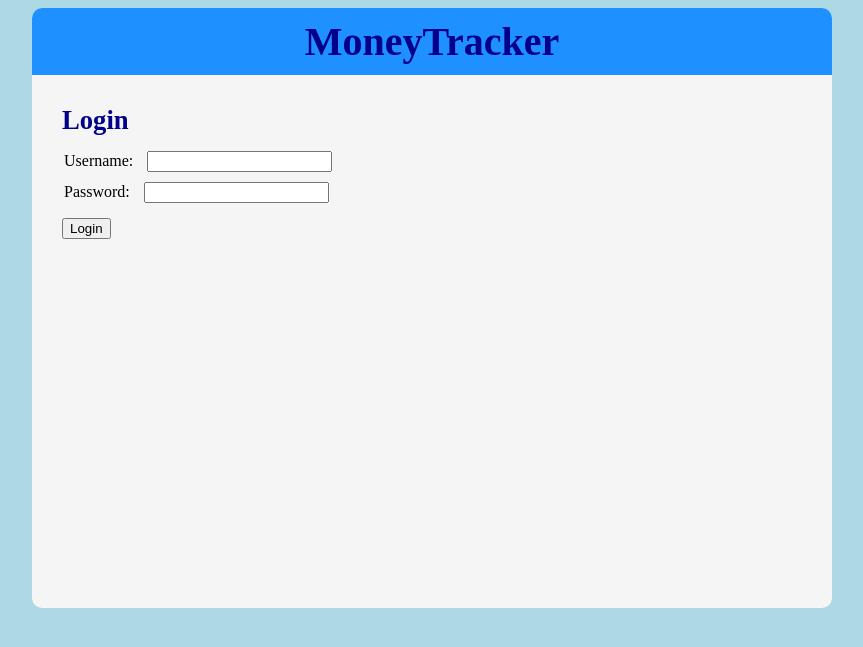
After one commit to paulkore/moneytracker, a Django app: page /moneytracker/login/ in a window 1280 px wide. The commit adds this page. Shown: the top 647 px of the page, without its empty margins (208-1071 px from the left). Run offline with Django 3.2, Linux system fonts and the light colour scheme.

Commit message:
Add rudimentary Login / Logout functionality
This work is for issue #1

```diff
--- a/expenses/forms/__init__.py
+++ b/expenses/forms/__init__.py
@@ -1 +1,2 @@
 from expenses.forms.money_record_form import MoneyRecordForm
+from expenses.forms.login_form import LoginForm
--- /dev/null
+++ b/expenses/forms/login_form.py
@@ -0,0 +1,6 @@
+from django import forms
+
+
+class LoginForm(forms.Form):
+    username = forms.CharField(label='Username', max_length=30)
+    password = forms.CharField(label='Password', max_length=128, widget=forms.PasswordInput())
--- a/expenses/static/expenses/style.css
+++ b/expenses/static/expenses/style.css
@@ -107,6 +107,10 @@ body {
     padding: 2px 3px 0px 3px;
 }
 
+
+
+/* GENERIC FORM STYLING - APPLICABLE TO ALL FORMS */
+
 .form-wrapper {
     padding: 10px;
 }
@@ -127,6 +131,24 @@ form .errorlist {
     margin-top: 10px;
 }
 
+
+/* LOGIN FORM */
+
+#login-form {
+
+}
+
+#login-form #field-username {
+
+}
+
+#login-form #field-password {
+
+}
+
+
+/* MONEY RECORD FORM */
+
 #money-record-form {
 
 }
--- a/expenses/templates/expenses/event_records.html
+++ b/expenses/templates/expenses/event_records.html
@@ -5,6 +5,11 @@
 <div id="main-wrapper">
 
     <div id="title">{{ event.name }}</div>
+
+    <div id="user-info">
+        Hey, {{ participant_name }}!
+        <a class="" href="{{ url_logout }}">Logout</a>
+    </div>
 
     <div id="inner-wrapper">
 
--- /dev/null
+++ b/expenses/templates/expenses/login_form.html
@@ -0,0 +1,40 @@
+{% load staticfiles %}
+
+<link rel="stylesheet" type="text/css" href="{% static 'expenses/style.css' %}" />
+
+<div id="main-wrapper">
+
+    <div id="title">MoneyTracker</div>
+
+    <div id="inner-wrapper">
+
+        <div class="form-wrapper">
+            <div class="sub-title">
+                Login
+            </div>
+
+            <form id="login-form" method="post">{% csrf_token %}
+
+                <div class="error-message-wrapper errorlist">
+                    {{ form.error_message }}
+                </div>
+
+                <div id="field-username" class="form-field-wrapper">
+                    {{ form.username.errors }}
+                    {{ form.username.label_tag }} {{ form.username }}
+                </div>
+
+                <div id="field-password" class="form-field-wrapper">
+                    {{ form.password.errors }}
+                    {{ form.password.label_tag }} {{ form.password }}
+                </div>
+
+                <input type="submit" class="form-submit" name="form-submit-save" value="Login" />
+
+            </form>
+
+        </div>
+
+    </div>
+
+</div>
--- a/expenses/urls.py
+++ b/expenses/urls.py
@@ -9,6 +9,9 @@ urlpatterns = patterns(
     #
     # url(r'^', include('favicon.urls')),
 
+    url(r'^login/$', views.login_view, name='login'),
+    url(r'^logout/$', views.logout_view, name='logout'),
+
     url(r'^(?P<event_name_slug>[-\w]+)/$', views.EventRecordsView.as_view(), name='event-records'),
     url(r'^(?P<event_name_slug>[-\w]+)/record/add/$', views.money_record_view, name='money-record-create'),
     url(r'^(?P<event_name_slug>[-\w]+)/record/(?P<record_id>\d+)/$', views.money_record_view, name='money-record-edit')
--- a/expenses/views/__init__.py
+++ b/expenses/views/__init__.py
@@ -1,2 +1,4 @@
+from expenses.views.login_view import login_view
+from expenses.views.login_view import logout_view
 from expenses.views.event_records_view import EventRecordsView
 from expenses.views.money_record_view import money_record_view
--- /dev/null
+++ b/expenses/views/login_view.py
@@ -0,0 +1,68 @@
+from django.contrib.auth import authenticate, login, logout
+from django.core.urlresolvers import reverse
+from django.http import HttpResponseRedirect
+from django.shortcuts import render
+
+from expenses.forms import LoginForm
+from expenses.models import Event
+
+
+def _landing_page_redirect(user):
+    # TODO: the landing page should be the following:
+    # - the user's account page (default, as this page always exists)
+    # - one of the user's events' pages (configurable from the account page)
+
+    # for now, the landing page is the first event that's relevant:
+    events = Event.find_by_user(user)
+    assert len(events) > 0, 'Currently supporting only users with at least 1 event'
+    return HttpResponseRedirect(reverse('expenses:event-records', kwargs={'event_name_slug': events[0].name_slug}))
+
+
+def login_view(request):
+
+    if request.user.is_authenticated():
+        # if a user is already logged in, redirect somewhere else!
+        return _landing_page_redirect(request.user)
+
+    if request.method == 'GET':
+        # a GET request indicates that someone navigated to this page
+        # create a blank form, and render it
+        form = LoginForm()
+
+    elif request.method == 'POST':
+        # a POST request indicates that a form was submitted and we need to process the login attempt
+
+        # create a form instance and populate it with data from the request:
+        form = LoginForm(request.POST)
+
+        if form.is_valid():
+            # if form input is valid, attempt authenticating the user
+            username = form.cleaned_data['username']
+            password = form.cleaned_data['password']
+            user = authenticate(username=username, password=password)
+            if user is None:
+                form = LoginForm()
+                form.error_message = 'Invalid username / password combination'
+            else:
+                # if authentication succeeded, check whether the account is active / inactive
+                if not user.is_active:
+                    form = LoginForm()
+                    form.error_message = "Account '{0}' is disabled".format(username)
+                else:
+                    # if account is active, login the user and redirect to the user's landing page
+                    login(request, user)
+                    return _landing_page_redirect(user)
+
+        else:
+            # if form input is invalid, re-render the form (validation errors will be displayed)
+            pass
+
+    else:
+        raise Exception('HTTP method not allowed: ' + request.method)
+
+    return render(request, 'expenses/login_form.html', {'form': form})
+
+
+def logout_view(request):
+    logout(request)
+    return render(request, 'expenses/login_form.html', {'form': LoginForm()})
```
Also changed, not shown: expenses/models.py (+9 -0 lines), expenses/views/event_records_view.py (+13 -1 lines).
